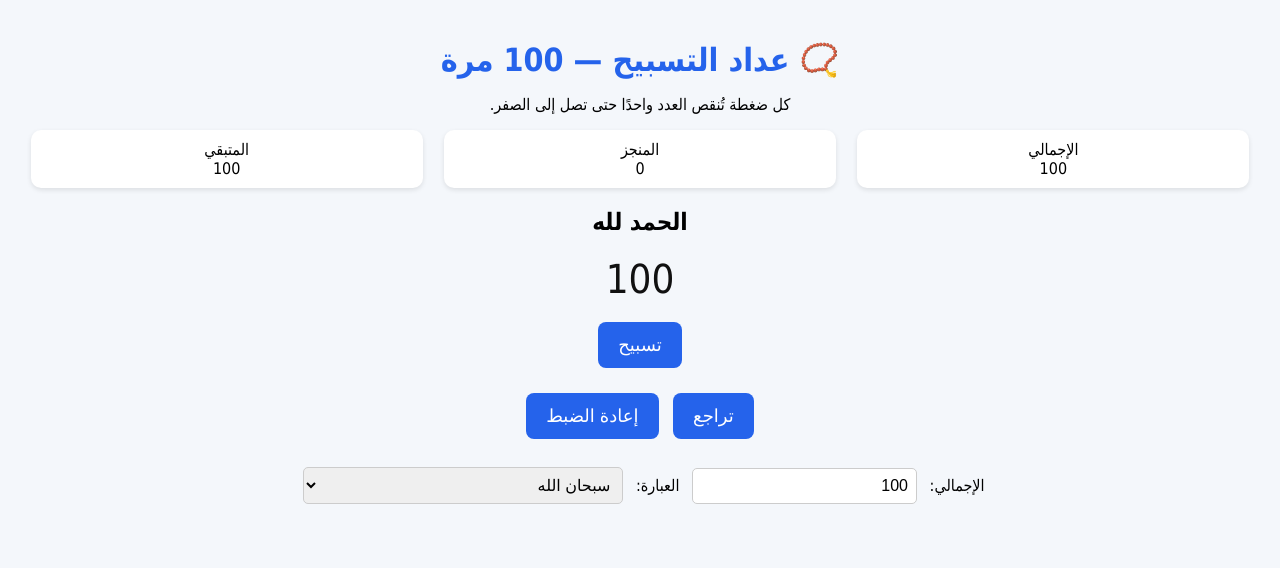
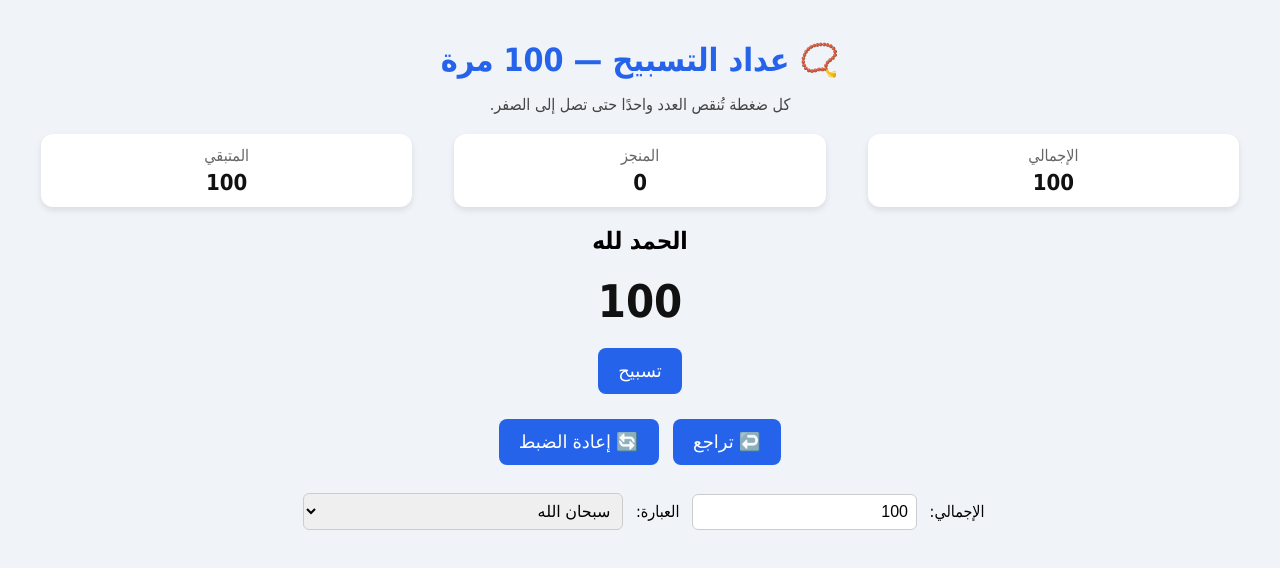
Before and after one commit to abuazooz1984-hub/tasbeeh, a plain HTML site: page index.html in a window 1280 px wide. Drawn offline with Linux system fonts and the light colour scheme.

Commit message:
Update index.html

```diff
--- a/index.html
+++ b/index.html
@@ -3,18 +3,22 @@
 <head>
   <meta charset="UTF-8">
   <meta name="viewport" content="width=device-width, initial-scale=1.0">
-  <title>عداد التسبيح</title>
+  <title>📿 عداد التسبيح</title>
   <style>
     body {
       font-family: 'Tahoma', sans-serif;
-      background-color: #f4f7fb;
+      background: #f0f4f8;
       text-align: center;
       margin: 0;
       padding: 20px;
     }
     h1 {
       color: #2563eb;
-      margin-bottom: 10px;
+      margin-bottom: 5px;
+    }
+    p {
+      color: #444;
+      margin-bottom: 20px;
     }
     .stats {
       display: flex;
@@ -23,18 +27,28 @@
     }
     .box {
       background: #fff;
-      padding: 10px;
-      border-radius: 10px;
-      box-shadow: 0 2px 5px rgba(0,0,0,0.1);
-      width: 30%;
+      padding: 12px;
+      border-radius: 12px;
+      box-shadow: 0 3px 6px rgba(0,0,0,0.1);
+      width: 28%;
+    }
+    .box div:first-child {
+      color: #666;
+      margin-bottom: 5px;
+    }
+    .box div:last-child {
+      font-size: 22px;
+      font-weight: bold;
+      color: #111;
     }
     .big {
-      font-size: 40px;
+      font-size: 45px;
       color: #111;
       margin: 15px 0;
+      font-weight: bold;
     }
     button {
-      background-color: #2563eb;
+      background: #2563eb;
       color: #fff;
       border: none;
       padding: 12px 20px;
@@ -42,9 +56,10 @@
       font-size: 18px;
       border-radius: 8px;
       cursor: pointer;
+      transition: background 0.2s;
     }
     button:hover {
-      background-color: #1e4ed8;
+      background: #1e40af;
     }
     .controls {
       margin-top: 15px;
@@ -53,7 +68,7 @@
       padding: 8px;
       margin: 8px;
       font-size: 16px;
-      border-radius: 5px;
+      border-radius: 6px;
       border: 1px solid #ccc;
     }
   </style>
@@ -73,8 +88,8 @@
 
   <button id="tasbeehBtn">تسبيح</button>
   <div class="controls">
-    <button id="undoBtn">تراجع</button>
-    <button id="resetBtn">إعادة الضبط</button>
+    <button id="undoBtn">↩️ تراجع</button>
+    <button id="resetBtn">🔄 إعادة الضبط</button>
   </div>
 
   <div class="controls">
@@ -107,7 +122,7 @@
         remaining--;
         done++;
         updateUI();
-        if (navigator.vibrate) navigator.vibrate(100); // الاهتزاز
+        if (navigator.vibrate) navigator.vibrate(100);
       }
     });
 
```
